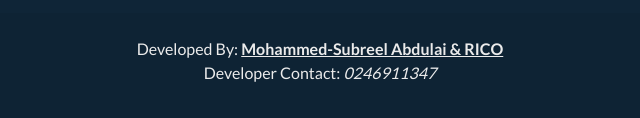
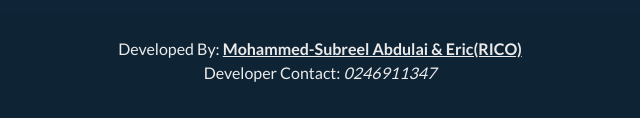
Before and after one commit to Prof01/2021PHC_Backup_Folder_Generator, a website: page public/index.html in a window 1280 px wide. Shown: the part 526-644 px from the top of the page, 320-960 px from the left. Drawn offline with Linux system fonts and the light colour scheme.

Commit message:
make it better

```diff
--- a/public/index.html
+++ b/public/index.html
@@ -52,7 +52,7 @@
             <!-- Copyright -->
             <div class="text-center p-4" style="background-color: rgba(0, 0, 0, 0.05);">
                 Developed By:
-                <a class="text-reset fw-bold" href="#">Mohammed-Subreel Abdulai & RICO</a>
+                <a class="text-reset fw-bold" href="#">Mohammed-Subreel Abdulai & Eric(RICO)</a>
                 <p>Developer Contact: <em>0246911347</em></p>
             </div>
             <!-- Copyright -->
```
